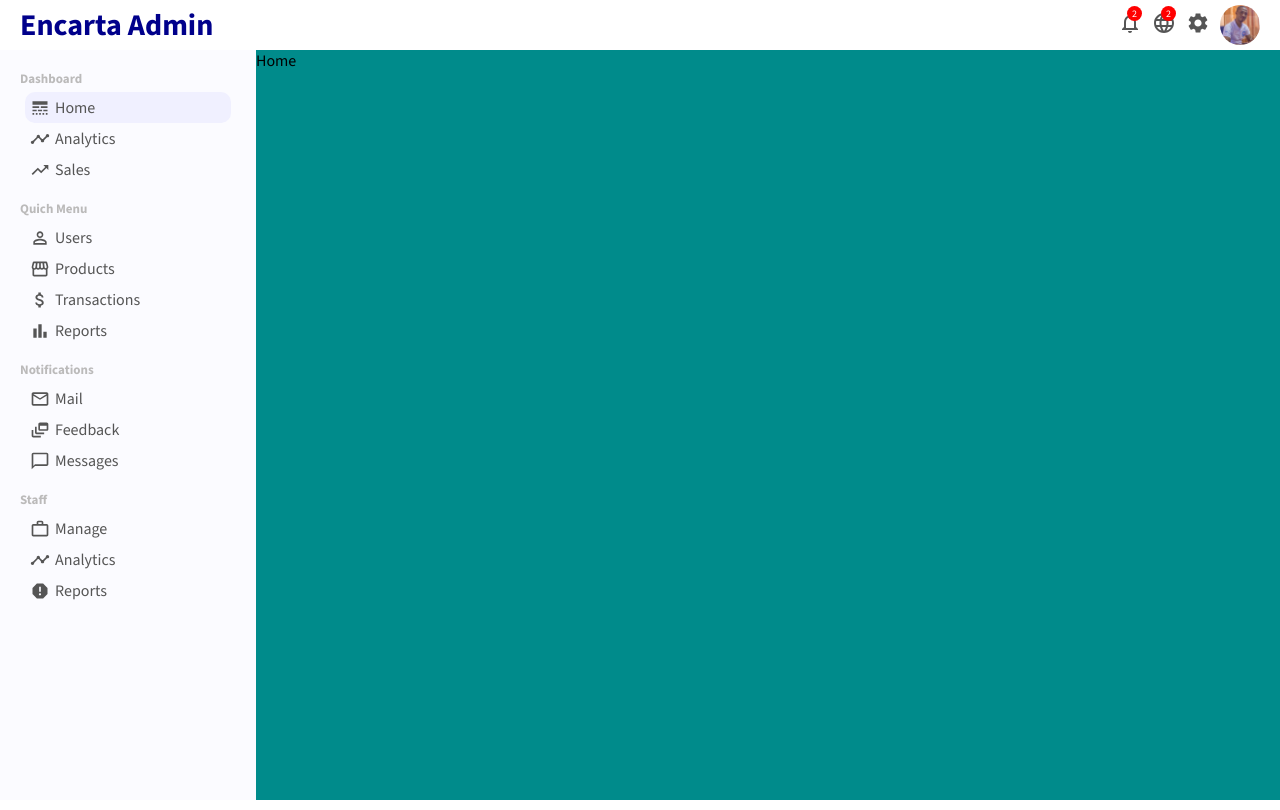
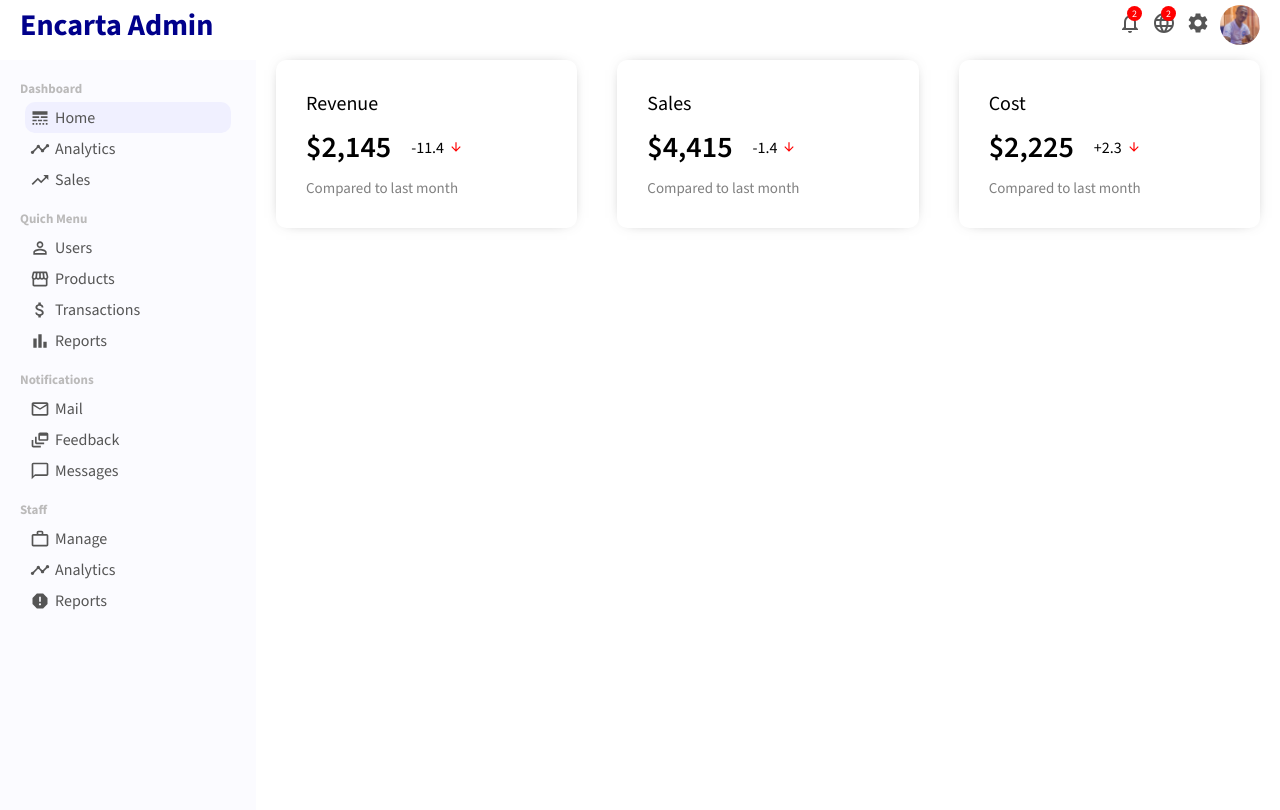
Before and after one commit to anyars-encarta/admin-panel, a React (Create React App) app: page / in a window 1280 px wide. Built offline with nearby package versions, Linux system fonts and the light colour scheme.

Commit message:
Add home items

```diff
--- a/src/App.js
+++ b/src/App.js
@@ -10,10 +10,7 @@ const App = () => {
 
       <div className='container'>
         <Sidebar />
-
-        <div className='others'>
-          <Home />
-        </div>
+        <Home />
       </div>
     </div>
   );
--- a/src/app.css
+++ b/src/app.css
@@ -1,8 +1,5 @@
 .container {
     display: flex;
+    margin-top: 10px;
 
-    .others {
-        flex: 4;
-        background-color: darkcyan;
-    }
 }
--- /dev/null
+++ b/src/components/featuredInfo/FeaturedInfo.jsx
@@ -0,0 +1,46 @@
+import React, { useState } from 'react';
+import { ArrowDownward, ArrowUpward } from '@mui/icons-material';
+import './featuredInfo.css';
+
+const FeaturedInfo = () => {
+    const [rate, setRate] = useState(-5);
+
+    return (
+        <div className='featured'>
+            <div className="featuredItem">
+                <span className="featuredTitle">Revenue</span>
+                <div className="featuredMoneyContainer">
+                    <span className="featuredMoney">$2,145</span>
+                    <span className="featuredMoneyRate">
+                        -11.4 {rate > 0 ? <ArrowUpward className='featuredIcon' /> : <ArrowDownward className='featuredIcon negative'/>}
+                    </span>
+                </div>
+                <span className="featuredSub">Compared to last month</span>
+            </div>
+
+            <div className="featuredItem">
+                <span className="featuredTitle">Sales</span>
+                <div className="featuredMoneyContainer">
+                    <span className="featuredMoney">$4,415</span>
+                    <span className="featuredMoneyRate">
+                        -1.4 {rate > 0 ? <ArrowUpward className='featuredIcon' /> : <ArrowDownward className='featuredIcon negative' />}
+                    </span>
+                </div>
+                <span className="featuredSub">Compared to last month</span>
+            </div>
+
+            <div className="featuredItem">
+                <span className="featuredTitle">Cost</span>
+                <div className="featuredMoneyContainer">
+                    <span className="featuredMoney">$2,225</span>
+                    <span className="featuredMoneyRate">
+                        +2.3 {rate > 0 ? <ArrowUpward className='featuredIcon' /> : <ArrowDownward className='featuredIcon negative' />}
+                    </span>
+                </div>
+                <span className="featuredSub">Compared to last month</span>
+            </div>
+        </div>
+    )
+}
+
+export default FeaturedInfo
--- /dev/null
+++ b/src/components/featuredInfo/featuredInfo.css
@@ -0,0 +1,52 @@
+.featured {
+    width: 100%;
+    display: flex;
+    justify-content: space-between;
+
+    .featuredItem {
+        flex: 1;
+        margin: 0px 20px;
+        padding: 30px;
+        border-radius: 10px;
+        cursor: pointer;
+
+        -webkit-box-shadow: 0px 0px 15px -10px rgba(0, 0, 0, 0.75);
+        box-shadow: 0px 0px 15px -10px rgba(0, 0, 0, 0.75);
+
+        .featuredTitle {
+            font-size: 20px;
+        }
+
+        .featuredMoneyContainer {
+            margin: 10px 0px;
+            display: flex;
+            align-items: center;
+
+            .featuredMoney {
+                font-size: 30px;
+                font-weight: 600;
+            }
+
+            .featuredMoneyRate {
+                display: flex;
+                align-items: center;
+                margin-left: 20px;
+
+                .featuredIcon {
+                    font-size: 14px;
+                    margin-left: 5px;
+                    color: green;
+
+                    &.negative {
+                        color: red;
+                    }
+                }
+            }
+        }
+
+        .featuredSub {
+            font-size: 15px;
+            color: gray;
+        }
+    }
+}
--- a/src/components/sidebar/Sidebar.jsx
+++ b/src/components/sidebar/Sidebar.jsx
@@ -99,4 +99,4 @@ const Sidebar = () => {
     )
 }
 
-export default Sidebar
+export default Sidebar;
--- a/src/pages/home/Home.jsx
+++ b/src/pages/home/Home.jsx
@@ -1,10 +1,11 @@
 import React from 'react';
 import './home.css';
+import FeaturedInfo from '../../components/featuredInfo/FeaturedInfo';
 
 const Home = () => {
   return (
     <div className='home-container'>
-        Home
+        <FeaturedInfo />
     </div>
   )
 }
--- a/src/pages/home/home.css
+++ b/src/pages/home/home.css
@@ -1,3 +1,3 @@
 .home-container {
-
+    flex: 4;
 }
```
